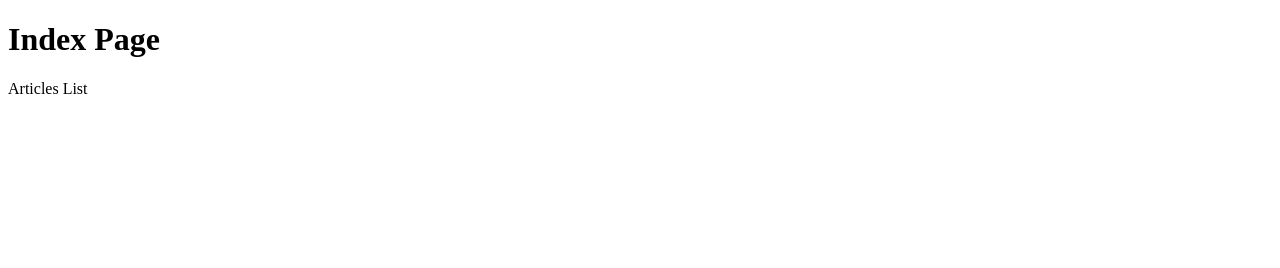
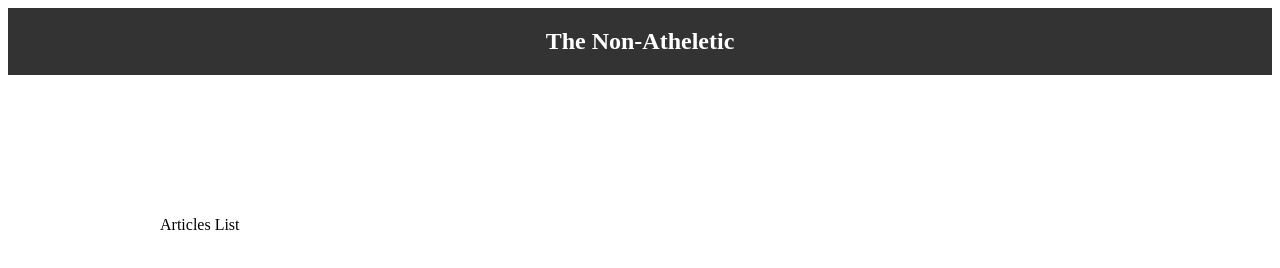
Before and after one commit to Jack11709/the-non-athletic, a Gatsby site: page / in a window 1280 px wide. Built offline with nearby package versions, Linux system fonts and the light colour scheme; Gatsby itself is replaced by a stand-in of ours.

Commit message:
added styled components

```diff
--- a/gatsby-config.js
+++ b/gatsby-config.js
@@ -6,6 +6,7 @@ module.exports = {
   plugins: [
     'gatsby-plugin-typescript',
     'gatsby-plugin-react-helmet',
+    'gatsby-plugin-styled-components',
     {
       // keep as first gatsby-source-filesystem plugin for gatsby image support
       resolve: 'gatsby-source-filesystem',
--- a/gatsby-node.js
+++ b/gatsby-node.js
@@ -34,7 +34,7 @@ exports.createPages = ({ actions, graphql }) => {
       createPage({
         path: edge.node.fields.slug,
         tags: edge.node.frontmatter.tags,
-        component: path.resolve(`src/templates/${String(edge.node.frontmatter.templateKey)}.js`),
+        component: path.resolve(`src/templates/${String(edge.node.frontmatter.templateKey)}.tsx`),
         context: {
           id,
         },
--- a/package.json
+++ b/package.json
@@ -4,6 +4,7 @@
   "version": "1.1.3",
   "author": "Jack May",
   "dependencies": {
+    "@types/styled-components": "^5.1.1",
     "gatsby": "^2.20.35",
     "gatsby-image": "^2.3.5",
     "gatsby-plugin-netlify": "^2.2.4",
@@ -11,6 +12,7 @@
     "gatsby-plugin-purgecss": "^5.0.0",
     "gatsby-plugin-react-helmet": "^3.2.5",
     "gatsby-plugin-sharp": "^2.5.7",
+    "gatsby-plugin-styled-components": "^3.3.10",
     "gatsby-plugin-typescript": "^2.4.16",
     "gatsby-remark-copy-linked-files": "^2.2.4",
     "gatsby-remark-images": "^3.2.6",
@@ -27,6 +29,7 @@
     "react": "^16.8.4",
     "react-dom": "^16.8.4",
     "react-helmet": "^6.0.0",
+    "styled-components": "^5.1.1",
     "uuid": "^7.0.0"
   },
   "keywords": [
--- a/src/components/Layout.tsx
+++ b/src/components/Layout.tsx
@@ -1,5 +1,14 @@
 import React from 'react'
 import { Helmet } from 'react-helmet'
+import styled from 'styled-components'
+
+import Navbar from './Navbar'
+
+const Main = styled.main`
+  max-width: 960px;
+  margin: 3rem auto 1rem;
+`
+
 import useSiteMetadata from '../hooks/useSiteMetadata'
 
 const Layout: React.FC = ({ children }) => {
@@ -15,7 +24,8 @@ const Layout: React.FC = ({ children }) => {
         <meta property="og:title" content={title} />
         <meta property="og:url" content="/" />
       </Helmet>
-      <main>{children}</main>
+      <Navbar />
+      <Main>{children}</Main>
     </div>
   )
 }
--- /dev/null
+++ b/src/components/Navbar.tsx
@@ -0,0 +1,24 @@
+import React from 'react'
+import styled from 'styled-components'
+
+const Header = styled.header`
+  height: 20vh;
+`
+const Nav = styled.nav`
+  display: flex;
+  justify-content: center;
+  background-color: #333;
+  color: #fff;
+`
+
+const Navbar: React.FC = () => {
+  return (
+    <Header>
+      <Nav>
+        <h1>The Non-Atheletic</h1>
+      </Nav>
+    </Header>
+  )
+}
+
+export default Navbar
--- a/src/pages/index.tsx
+++ b/src/pages/index.tsx
@@ -6,7 +6,6 @@ import ArticleList from '../components/ArticleList'
 const IndexPage: React.FC = () => {
   return (
     <Layout>
-      <h1>Index Page</h1>
       <ArticleList />
     </Layout>
   )
```
Also changed, not shown: 1 other file.
